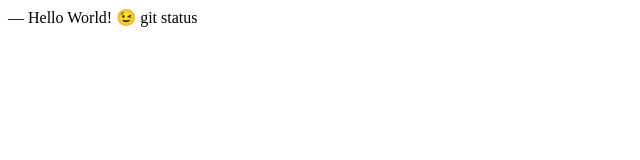
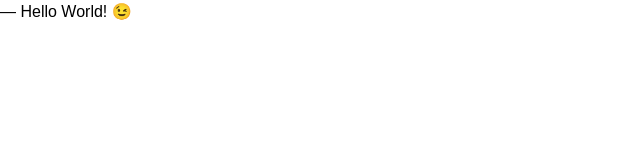
Before and after one commit to OlenaCherneta/homepage, a plain HTML site: page index.html in a window 1280 px wide. Shown: the whole page, without its empty margins (0-640 px from the left). Drawn offline with Linux system fonts and the light colour scheme.

Commit message:
Tags to head added

```diff
--- a/index.html
+++ b/index.html
@@ -2,9 +2,11 @@
 <html>
   <head>
     <meta charset="UTF-8" />
+    <meta name="viewport" content="width=device-width, initial-scale=1" />
     <title>Résumé</title>
+    <link rel="stylesheet" href="styles.css" />
   </head>
   <body>
     ― Hello World! &#x1F609;
   </body>
-</html>git status
+</html>
```
